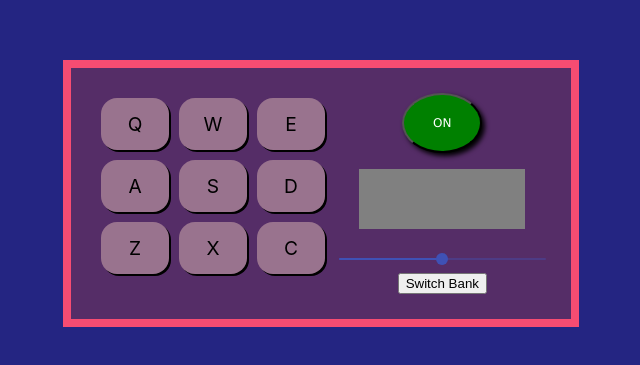
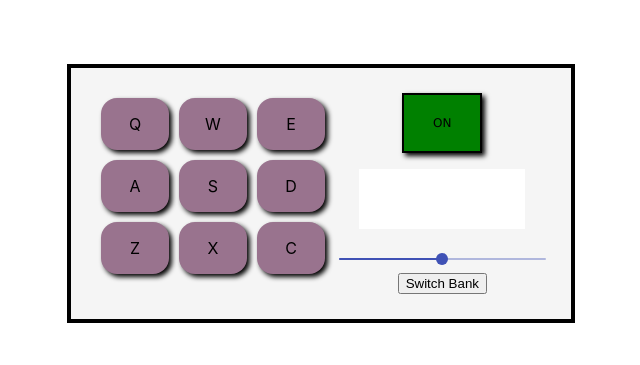
Before and after one commit to zarif-al/sound-board, a React (Create React App) app: page / in a window 1280 px wide. Shown: the part 207-572 px from the top of the page, without its empty margins (319-959 px from the left). Built offline with nearby package versions, Linux system fonts and the light colour scheme.

Commit message:
change background colors and button styles

```diff
--- a/src/App.css
+++ b/src/App.css
@@ -1,5 +1,5 @@
 body {
-  background-color: #242582;
+  background-color: white;
   display: flex;
   justify-content: center;
   align-items: center;
@@ -11,10 +11,10 @@ body {
 .main {
   display: flex;
   flex-direction: row;
-  background-color: #552d67;
+  background-color: whitesmoke;
   border-style: solid;
-  border-width: 0.5rem;
-  border-color: #f64c72;
+  border-width: 0.25rem;
+  border-color: black;
   width: 450px;
   padding: 25px;
 }
@@ -35,27 +35,35 @@ body {
   justify-content: center;
   align-items: center;
   border-radius: 1rem;
-  font-size: 1.2rem;
-  background: #99738e;
-  box-shadow: 2px 2px black;
+  font-size: 1rem;
+  color: black;
+  background: white;
+  box-shadow: black 3px 3px 5px;
   user-select: none;
-}
-
-.musical-btn:hover {
-  cursor: pointer;
 }
 
 .power-btn {
   text-align: center;
   font-family: Verdana, Geneva, Tahoma, sans-serif;
   font-size: 12px;
-  color: white;
-  background-color: green;
-  border-radius: 50%;
+  color: black;
+  background-color: white;
+  border: 2px solid black;
   width: 80px;
   height: 60px;
   box-shadow: black 3px 3px 5px;
   padding: 20px;
+  outline: none;
+}
+
+.drum-pad:hover,
+.power-btn:hover {
+  cursor: pointer;
+}
+
+.power-btn:active {
+  background-color: lightgray;
+  box-shadow: white 0px 3px;
 }
 
 .displayMessage {
@@ -63,7 +71,8 @@ body {
   display: flex;
   justify-content: center;
   align-items: center;
-  background-color: gray;
+  background-color: white;
+  color: black;
   min-height: 7.5vh;
   width: 80%;
 }
```
